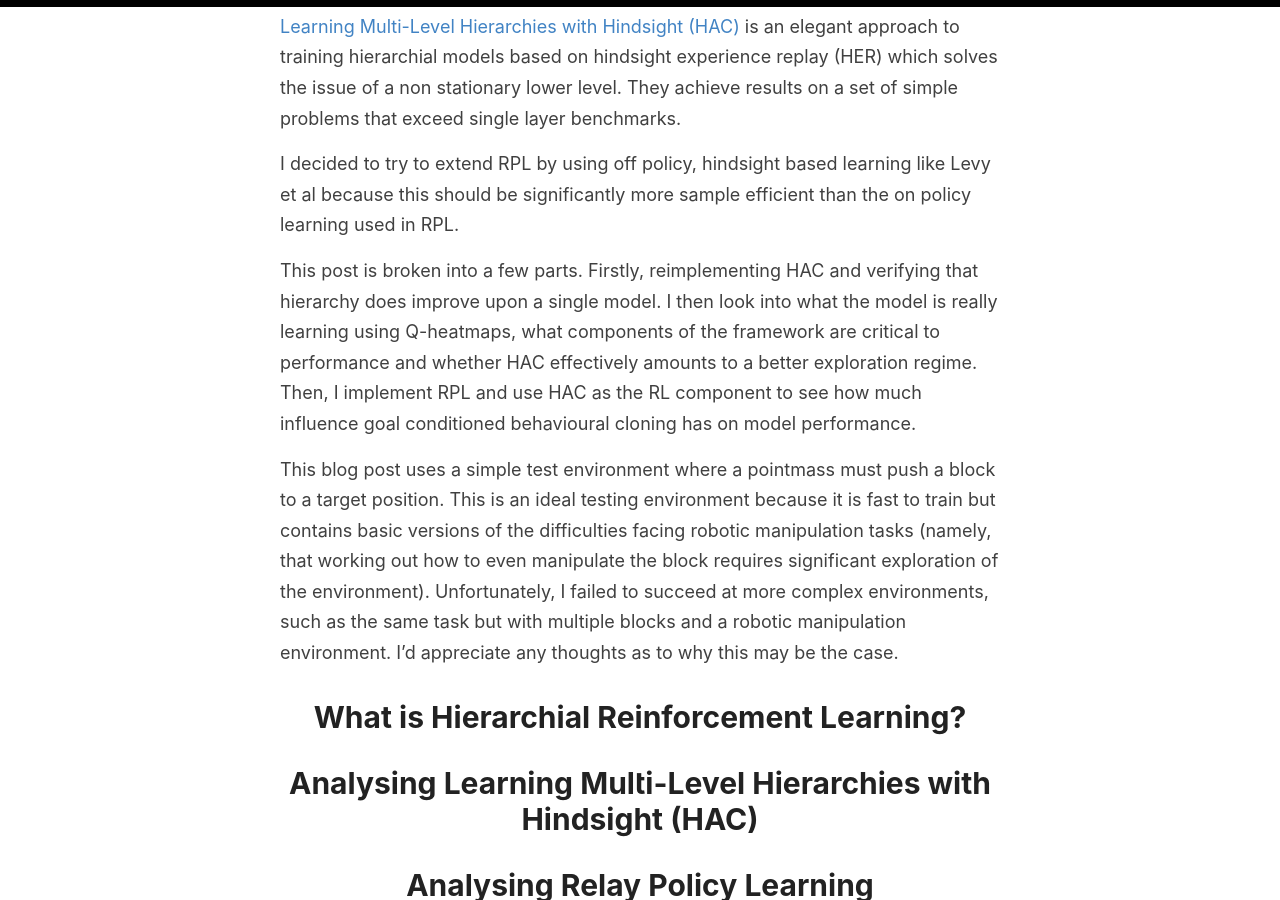
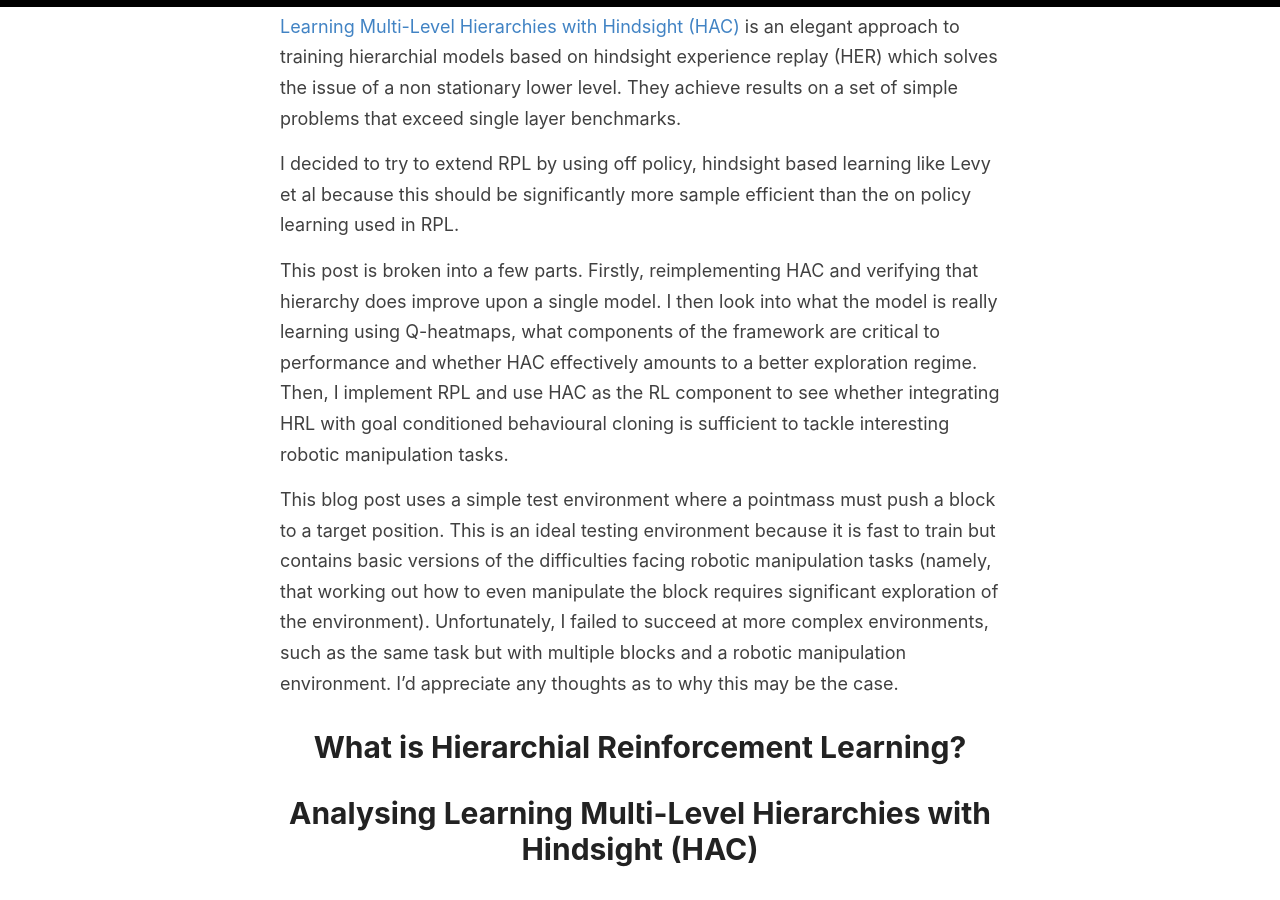
Before and after one commit to sholtodouglas/sholtodouglas.github.io, a Jekyll site: the page built from _posts/2020-06-03-Dissecting_Hierarchial_RL.md, in a window 1280 px wide and 900 px high, scrolled down 1211 px. Built offline with Jekyll 4.4.1, drawn with Linux system fonts in a browser that asks for light colours.

Commit message:
Update 2020-06-03-Dissecting_Hierarchial_RL.md

```diff
--- a/_posts/2020-06-03-Dissecting_Hierarchial_RL.md
+++ b/_posts/2020-06-03-Dissecting_Hierarchial_RL.md
@@ -14,7 +14,7 @@ Two pieces of work made me interested in exploring whether this was about to cha
 
 I decided to try to extend RPL by using off policy, hindsight based learning like Levy et al because this should be significantly more sample efficient than the on policy learning used in RPL.
 
-This post is broken into a few parts. Firstly, reimplementing HAC and verifying that hierarchy does improve upon a single model. I then look into what the model is really learning using Q-heatmaps, what components of the framework are critical to performance and whether HAC effectively amounts to a better exploration regime. Then, I implement RPL and use HAC as the RL component to see how much influence goal conditioned behavioural cloning has on model performance.
+This post is broken into a few parts. Firstly, reimplementing HAC and verifying that hierarchy does improve upon a single model. I then look into what the model is really learning using Q-heatmaps, what components of the framework are critical to performance and whether HAC effectively amounts to a better exploration regime. Then, I implement RPL and use HAC as the RL component to see whether integrating HRL with goal conditioned behavioural cloning is sufficient to tackle interesting robotic manipulation tasks.
 
 This blog post uses a simple test environment where a pointmass must push a block to a target position. This is an ideal testing environment because it is fast to train but contains basic versions of the difficulties facing robotic manipulation tasks (namely, that working out how to even manipulate the block requires significant exploration of the environment). Unfortunately, I failed to succeed at more complex environments, such as the same task but with multiple blocks and a robotic manipulation environment. I'd appreciate any thoughts as to why this may be the case.
 
```
